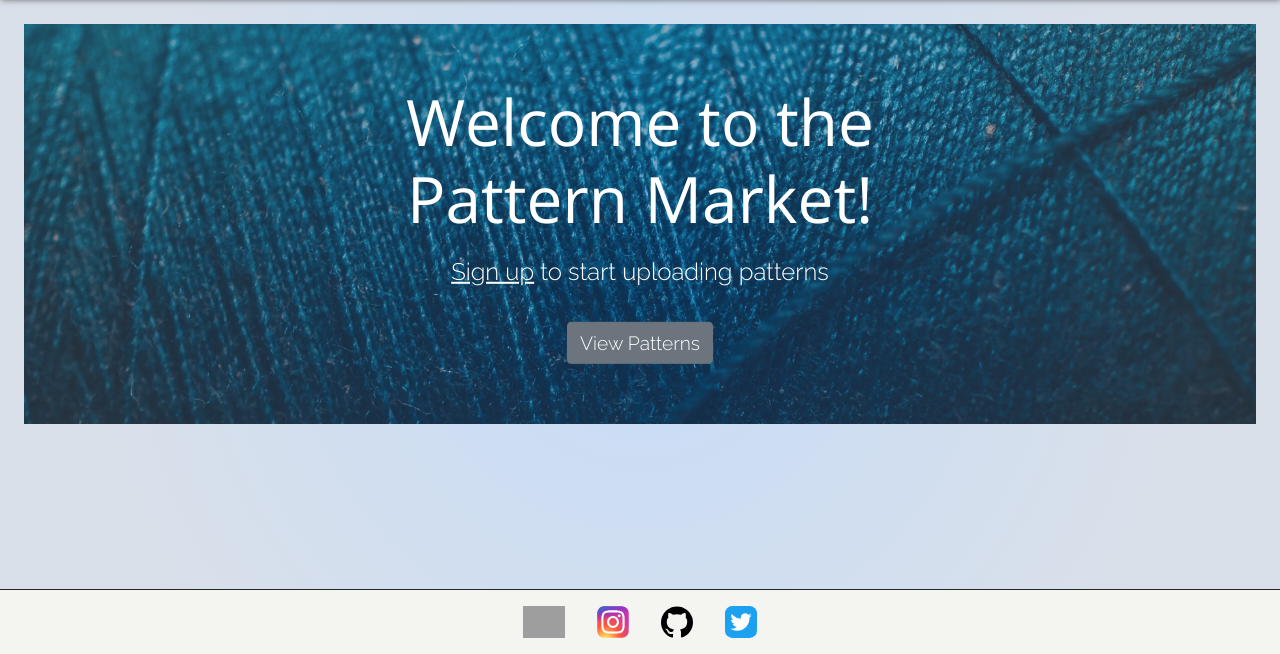
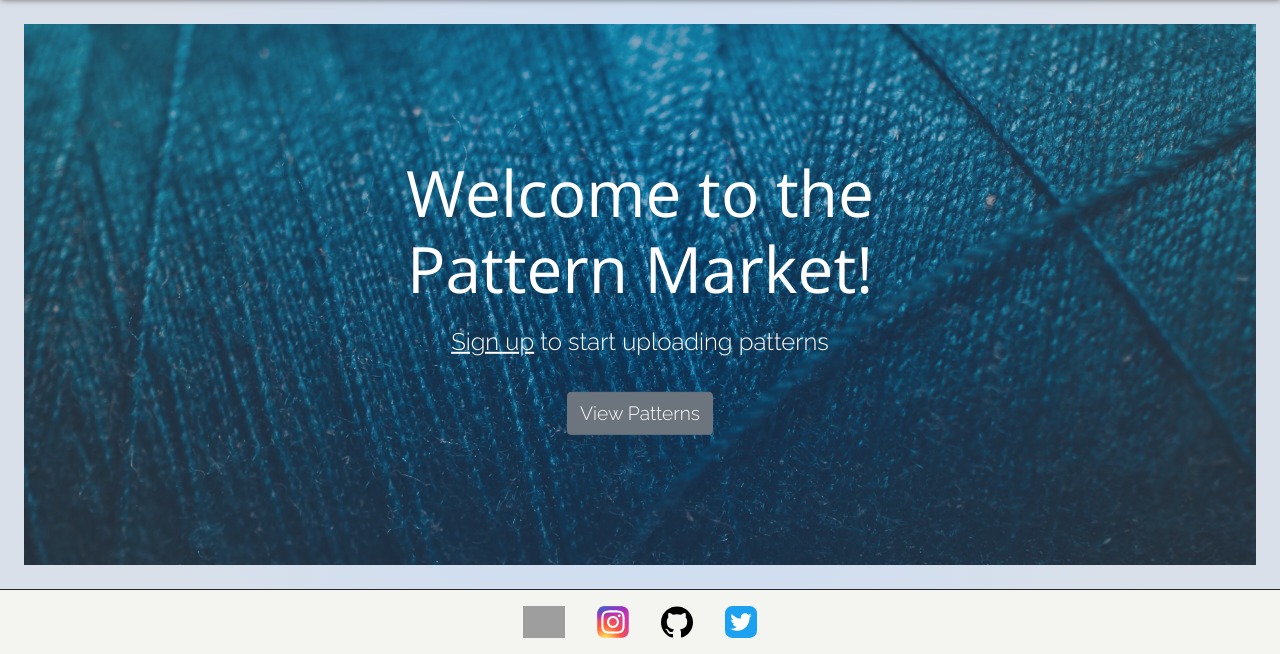
Before and after one commit to gracemcken/pattern-market, a Django app: page / in a window 1280 px wide. Shown: the part 146-800 px from the top of the page. Run offline with Django 4.2, Linux system fonts and the light colour scheme; grey boxes are pictures that could not be loaded.

Commit message:
Change height of hero-banner to 100%

```diff
--- a/static/css/base.css
+++ b/static/css/base.css
@@ -82,7 +82,7 @@ a.nav-link {
 .hero-banner {
   position: relative;
   overflow: hidden;
-  height: 400px;
+  height: 100%;
 }
 
 .hero-image {
```
Also changed, not shown: main/settings.py (line endings or trailing spaces).
